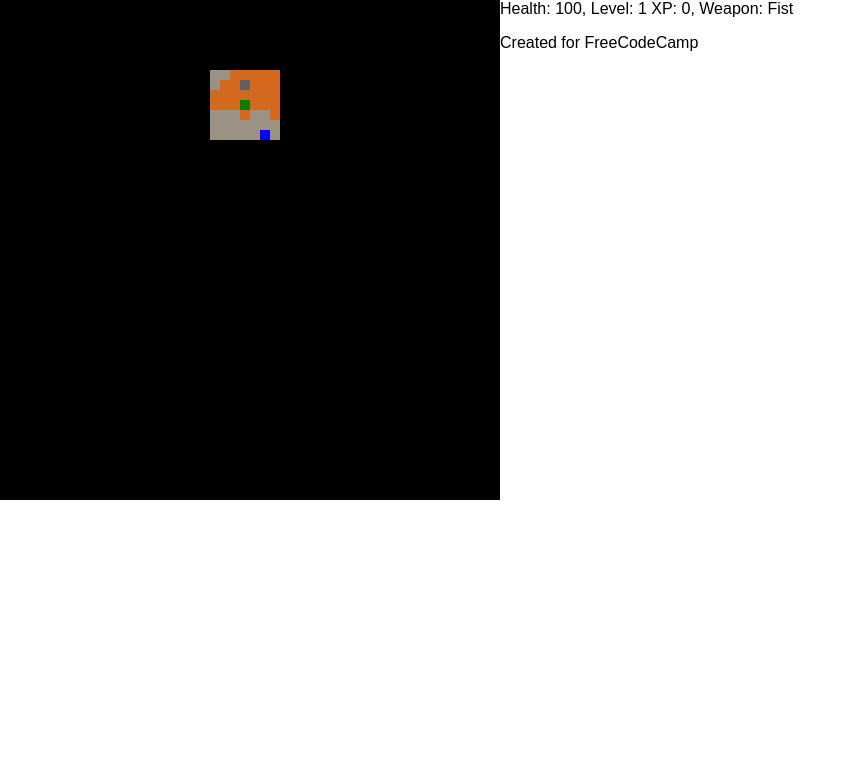
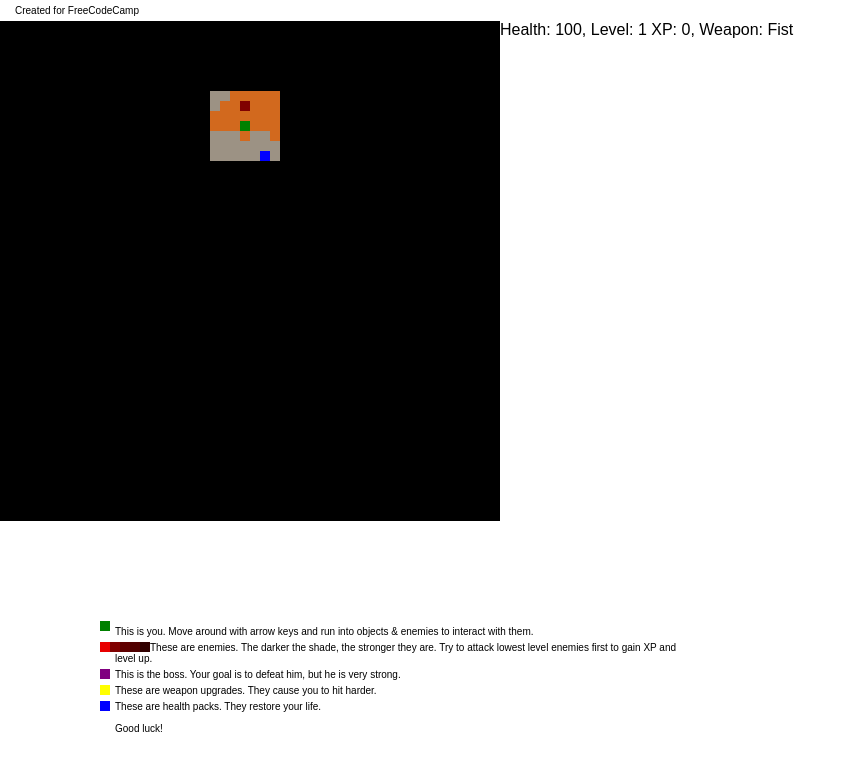
Before and after one commit to dkohlruss/roguelike, a React (Create React App) app: page / in a window 1280 px wide. Shown: the top 770 px of the page, without its empty margins (0-856 px from the left). Built offline with nearby package versions, Linux system fonts and the light colour scheme.

Commit message:
color and instructions

```diff
--- a/public/index.html
+++ b/public/index.html
@@ -25,6 +25,8 @@
     <noscript>
       You need to enable JavaScript to run this app.
     </noscript>
+    <p>Created for FreeCodeCamp</p>
+
     <div id="root"></div>
     <!--
       This HTML file is a template.
@@ -36,6 +38,21 @@
       To begin the development, run `npm start` or `yarn start`.
       To create a production bundle, use `npm run build` or `yarn build`.
     -->
-    <p>Created for FreeCodeCamp</p>
+
+    <div class="instructions">
+      <div class="hero"></div>
+      <p>This is you.  Move around with arrow keys and run into objects & enemies to interact with them.</p>
+      <div class="enemy1"></div><div class="enemy2"></div><div class="enemy3"></div><div class="enemy4"></div><div class="enemy5"></div>
+      <p>These are enemies. The darker the shade, the stronger they are.  Try to attack lowest level enemies first to gain XP and level up.</p>
+      <div class="boss"></div>
+      <p>This is the boss. Your goal is to defeat him, but he is very strong.</p>
+      <div class="treasure"></div>
+      <p>These are weapon upgrades.  They cause you to hit harder.</p>
+      <div class="meds"></div>
+      <p>These are health packs.  They restore your life.<br><br>
+
+      Good luck!</p>
+    </div>
+
   </body>
 </html>
--- a/src/index.css
+++ b/src/index.css
@@ -34,35 +34,35 @@ body {
 .enemy1 {
   height: 10px;
   width: 10px;
-  background: #808080;
+  background: #E80000;
   float: left;
 }
 
 .enemy2 {
   height: 10px;
   width: 10px;
-  background: #606060;
+  background: #800000;
   float: left;
 }
 
 .enemy3 {
   height: 10px;
   width: 10px;
-  background: #404040;
+  background: #600000;
   float: left;
 }
 
 .enemy4 {
   height: 10px;
   width: 10px;
-  background: #282828;
+  background: #500000;
   float: left;
 }
 
 .enemy5 {
   height: 10px;
   width: 10px;
-  background: #101010;
+  background: #300000;
   float: left;
 }
 
@@ -93,3 +93,14 @@ body {
   background: black;
   float: left;
 }
+
+.instructions {
+  margin: 100px;
+  float: left;
+}
+
+p {
+  margin: 5px;
+  padding-left: 10px;
+  font-size: 10px;
+}
```
